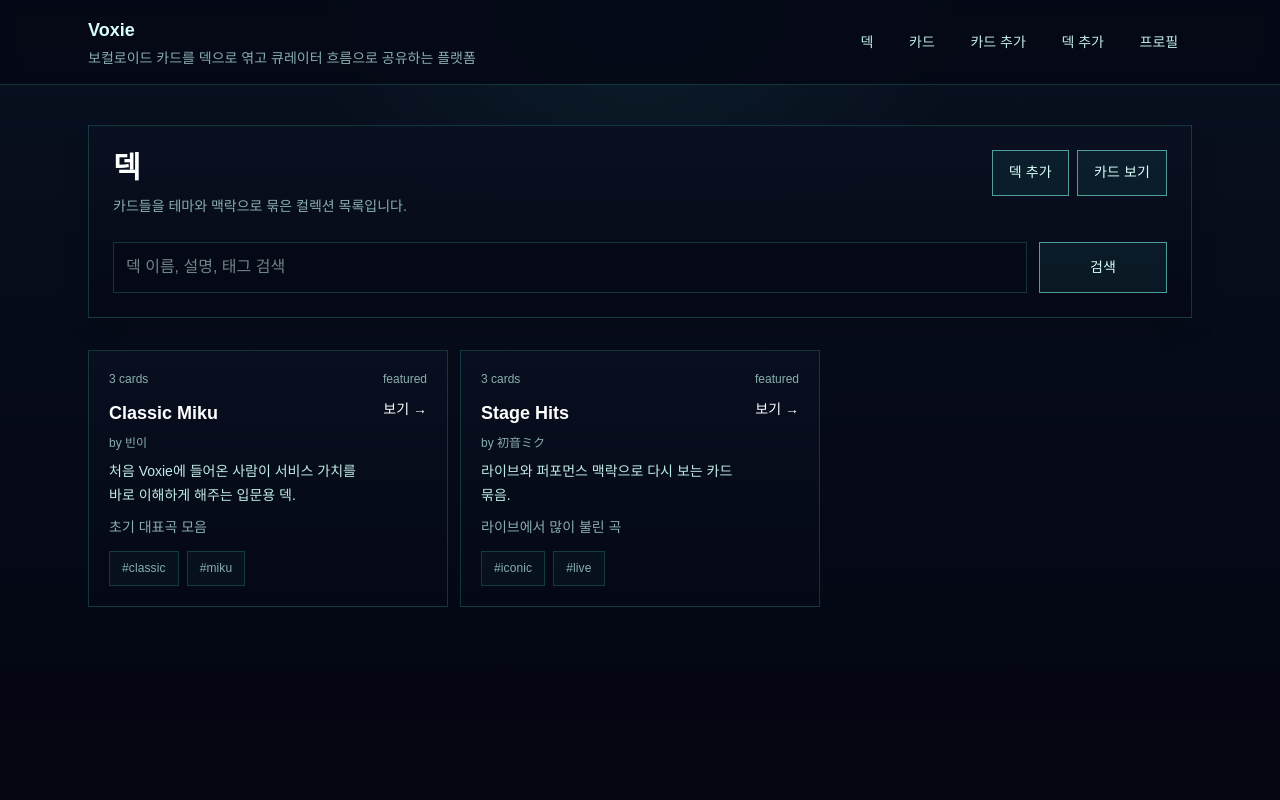
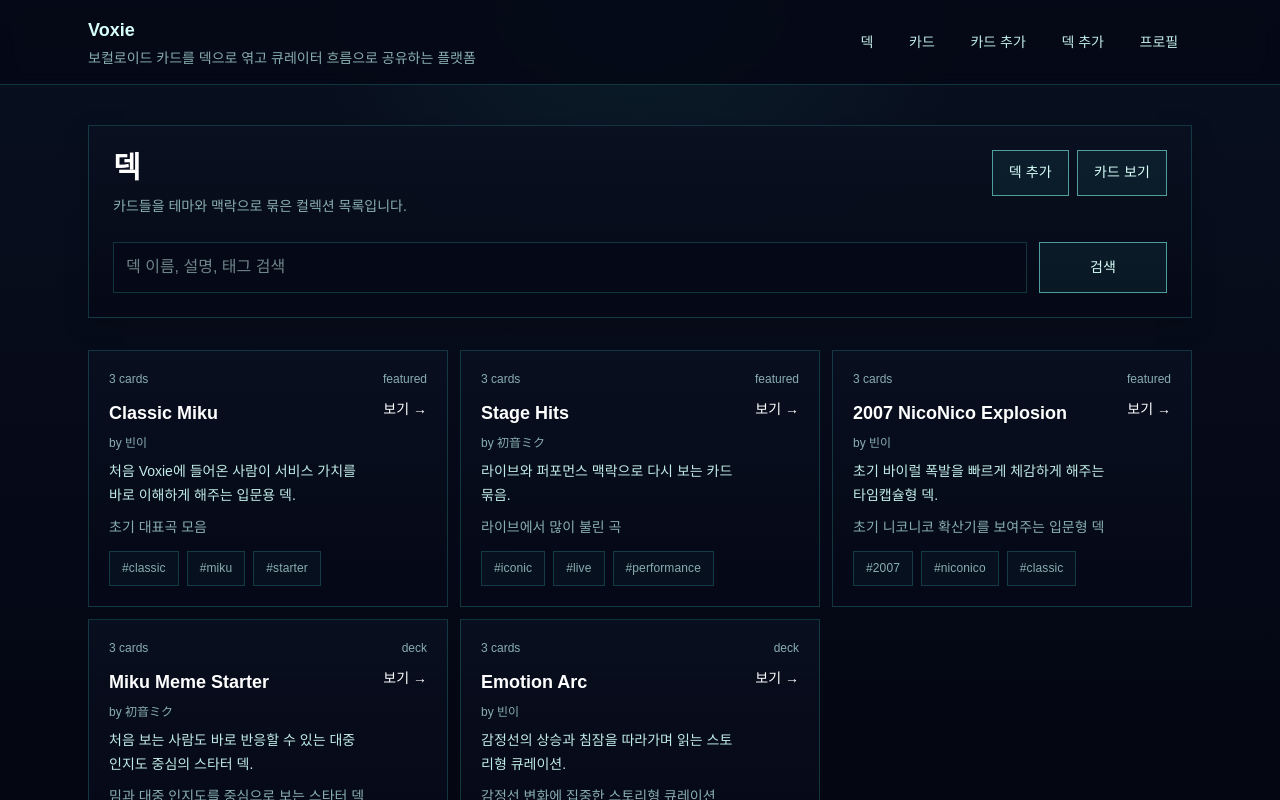
Before and after one commit to miku-agent/03_voxie, a Next.js app: page /decks in a window 1280 px wide. Shown: the top 800 px of the page. Built offline with nearby package versions, Linux system fonts and the light colour scheme; no server answers; a web font is replaced by a local one.

Commit message:
feat(content): add onboarding seed decks

```diff
--- a/src/data/deck-details.ts
+++ b/src/data/deck-details.ts
@@ -70,4 +70,85 @@ export const deckDetails: Record<string, DeckDetailSeed> = {
       },
     },
   },
+  "niconico-explosion-2007": {
+    shortPitch: "초기 바이럴 폭발을 빠르게 체감하게 해주는 타임캡슐형 덱.",
+    introTitle: "2007년 니코니코 폭발기",
+    introBody:
+      "Vocaloid가 인터넷에서 어떻게 퍼지고, 어떤 카드들이 초반 대중 인지도를 밀어올렸는지 시간순 감각으로 묶은 덱이에요.",
+    readingGuide:
+      "초기 확산의 에너지를 느끼기 위해, 카드별 완성도보다 당시 인터넷 반응과 상징성을 먼저 떠올리며 읽어보세요.",
+    curatorNote:
+      "온보딩에서 '왜 이 문화가 빨리 커졌는가'를 한 번에 보여주는 쇼케이스 덱으로 설계했어요.",
+    featured: true,
+    authorHandle: "bini59",
+    authorName: "빈이",
+    cardNotes: {
+      melt: {
+        lead: "폭발의 기점",
+        note: "초기 확산을 논할 때 가장 먼저 호출되는 대표 카드라서 시대 감각의 기준점이 됩니다.",
+      },
+      "world-is-mine": {
+        lead: "캐릭터 소비의 가속",
+        note: "곡을 넘어 캐릭터 자체가 인터넷 밈과 팬덤 담론으로 번지는 지점을 보여줘요.",
+      },
+      "ievan-polkka": {
+        lead: "밈 확장의 증거",
+        note: "짧은 루프와 밈 친화성 덕분에 플랫폼 확산성을 설명하기 좋은 마지막 카드예요.",
+      },
+    },
+  },
+  "miku-meme-starter": {
+    shortPitch: "처음 보는 사람도 바로 반응할 수 있는 대중 인지도 중심의 스타터 덱.",
+    introTitle: "밈에서 시작하는 미쿠 입문",
+    introBody:
+      "설명보다 반응이 먼저 오는 카드들로 구성해, 신규 유저가 '이건 나도 안다'는 감각에서 자연스럽게 탐색을 시작하게 만들어요.",
+    readingGuide:
+      "정확한 역사보다 즉시 떠오르는 이미지와 밈, 반복 재생 포인트에 집중해서 가볍게 넘겨보면 좋아요.",
+    curatorNote:
+      "홈 첫인상에서 부담 없이 눌러볼 수 있는 온보딩 카드 묶음이 필요해서 만든 덱이에요.",
+    featured: false,
+    authorHandle: "miku",
+    authorName: "初音ミク",
+    cardNotes: {
+      "world-is-mine": {
+        lead: "캐릭터 밈의 중심",
+        note: "미쿠의 캐릭터성을 가장 대중적으로 각인시킨 카드라 스타터 덱의 첫머리에 잘 맞아요.",
+      },
+      "ievan-polkka": {
+        lead: "반복되는 인터넷 기억",
+        note: "짧고 강한 밈 회전력 덕분에 신규 유저에게도 즉시 설명이 통하는 카드예요.",
+      },
+      melt: {
+        lead: "밈에서 대표곡으로",
+        note: "밈 기반 진입 이후, 왜 대표곡 아카이브로 더 깊게 들어가야 하는지 자연스럽게 연결해줍니다.",
+      },
+    },
+  },
+  "emotion-arc": {
+    shortPitch: "감정선의 상승과 침잠을 따라가며 읽는 스토리형 큐레이션.",
+    introTitle: "감정선으로 묶은 미쿠 서사",
+    introBody:
+      "단순 인기순이 아니라 정서의 흐름을 따라 묶어, 덱이 하나의 읽기 경험이 될 수 있다는 점을 보여주는 예시예요.",
+    readingGuide:
+      "각 카드의 정보량보다 앞 카드의 감정이 다음 카드에서 어떻게 변주되는지에 집중해보세요.",
+    curatorNote:
+      "Voxie가 단순 데이터베이스가 아니라 '읽는 순서를 설계하는 제품'임을 보여주기 위해 만든 실험적인 덱이에요.",
+    featured: false,
+    authorHandle: "bini59",
+    authorName: "빈이",
+    cardNotes: {
+      melt: {
+        lead: "설렘의 출발",
+        note: "밝고 선명한 감정에서 시작하면 뒤 카드들의 대비가 더 선명하게 느껴져요.",
+      },
+      "rolling-girl": {
+        lead: "감정의 심화",
+        note: "중간 지점에서 서사를 깊게 눌러주며 덱 전체의 온도를 바꿔주는 역할을 합니다.",
+      },
+      "reverse-rainbow": {
+        lead: "잔향의 정리",
+        note: "마지막에는 감정을 완전히 끊지 않고 여운으로 정리해 다시 탐색으로 이어지게 만들어요.",
+      },
+    },
+  },
 };
--- a/src/data/decks.json
+++ b/src/data/decks.json
@@ -3,14 +3,35 @@
     "slug": "classic-miku",
     "name": "Classic Miku",
     "description": "초기 대표곡 모음",
-    "tags": ["classic", "miku"],
+    "tags": ["classic", "miku", "starter"],
     "cards": ["melt", "world-is-mine", "rolling-girl"]
   },
   {
     "slug": "stage-hits",
     "name": "Stage Hits",
     "description": "라이브에서 많이 불린 곡",
-    "tags": ["iconic", "live"],
+    "tags": ["iconic", "live", "performance"],
     "cards": ["melt", "ievan-polkka", "reverse-rainbow"]
+  },
+  {
+    "slug": "niconico-explosion-2007",
+    "name": "2007 NicoNico Explosion",
+    "description": "초기 니코니코 확산기를 보여주는 입문형 덱",
+    "tags": ["2007", "niconico", "classic"],
+    "cards": ["melt", "world-is-mine", "ievan-polkka"]
+  },
+  {
+    "slug": "miku-meme-starter",
+    "name": "Miku Meme Starter",
+    "description": "밈과 대중 인지도를 중심으로 보는 스타터 덱",
+    "tags": ["meme", "starter", "iconic"],
+    "cards": ["world-is-mine", "ievan-polkka", "melt"]
+  },
+  {
+    "slug": "emotion-arc",
+    "name": "Emotion Arc",
+    "description": "감정선 변화에 집중한 스토리형 큐레이션",
+    "tags": ["emotional", "story", "classic"],
+    "cards": ["melt", "rolling-girl", "reverse-rainbow"]
   }
 ]
```
Also changed, not shown: 2 other files (tests, documents, lock files or other folders).
